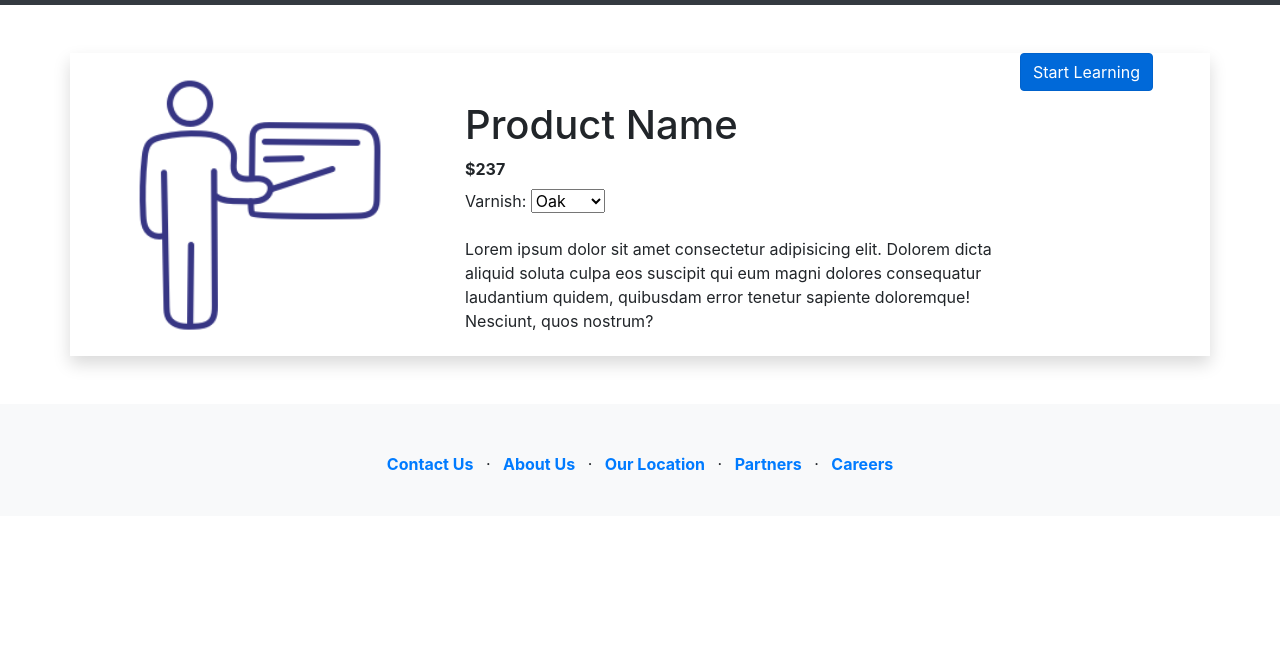
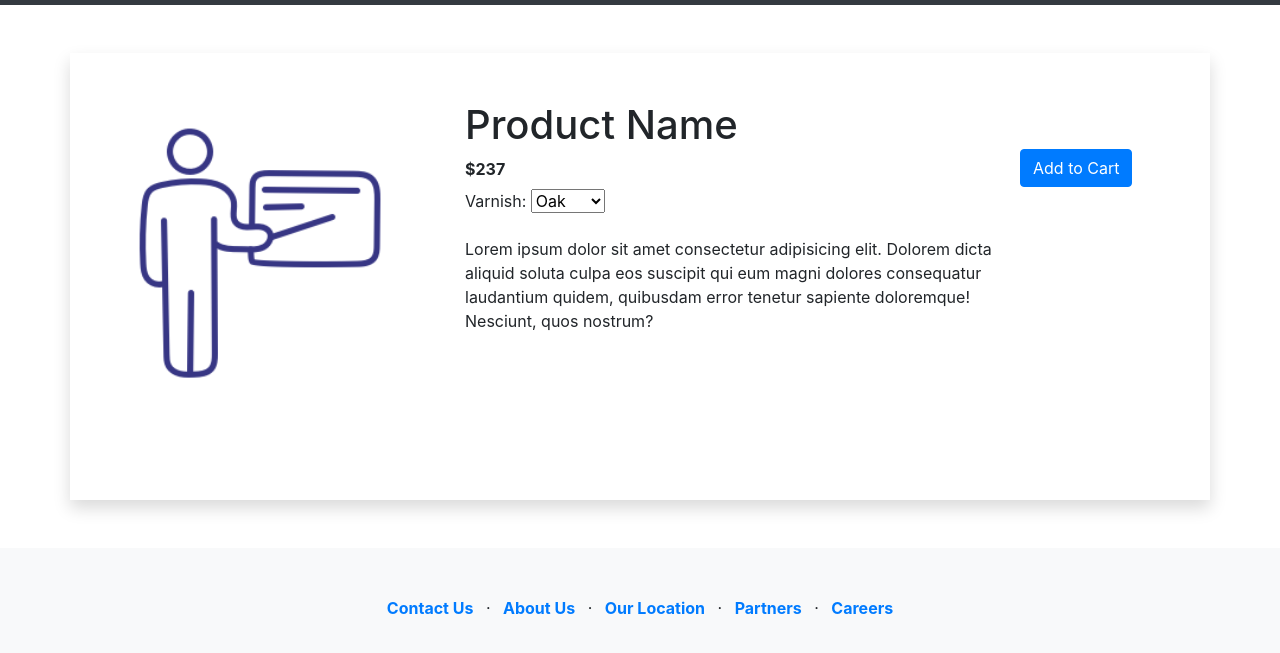
Before and after one commit to bartek-swiderski92/Orinoco, a plain HTML site: page product.html in a window 1280 px wide. Shown: the part 91-744 px from the top of the page. Drawn offline with nearby package versions, Linux system fonts and the light colour scheme.

Commit message:
finished produc.html visual prototype

```diff
--- a/product.html
+++ b/product.html
@@ -38,8 +38,8 @@
     <!-- PRODUCT DETAILS -->
     <div>
         <div class="container shadow">
-            <div class="row mt-5">
-                <div class="col-4 ">
+            <div class="row my-5">
+                <div class="col-4 my-5 pb-5">
                     <img src="img/instruction.png" alt="certificate" class="card-img-top my-4">
                 </div>
                 <div class="col-6">
@@ -55,7 +55,8 @@
                         suscipit qui eum magni dolores consequatur laudantium quidem, quibusdam error tenetur sapiente
                         doloremque! Nesciunt, quos nostrum?</p>
                 </div>
-                <div class="col2"> <a href="lesson-1.html" class="btn btn-primary stretched-link">Start Learning</a>
+                <div class="col2 mt-5 pt-5">
+                    <a href="#" class="btn btn-primary">Add to Cart</a>
                 </div>
             </div>
 
```
